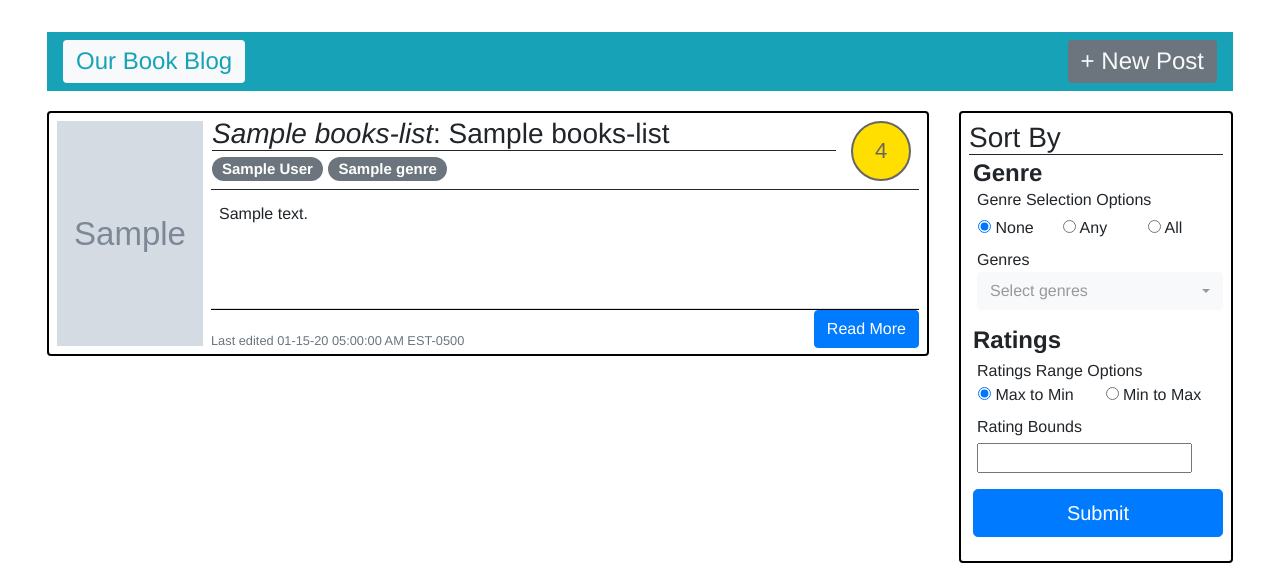
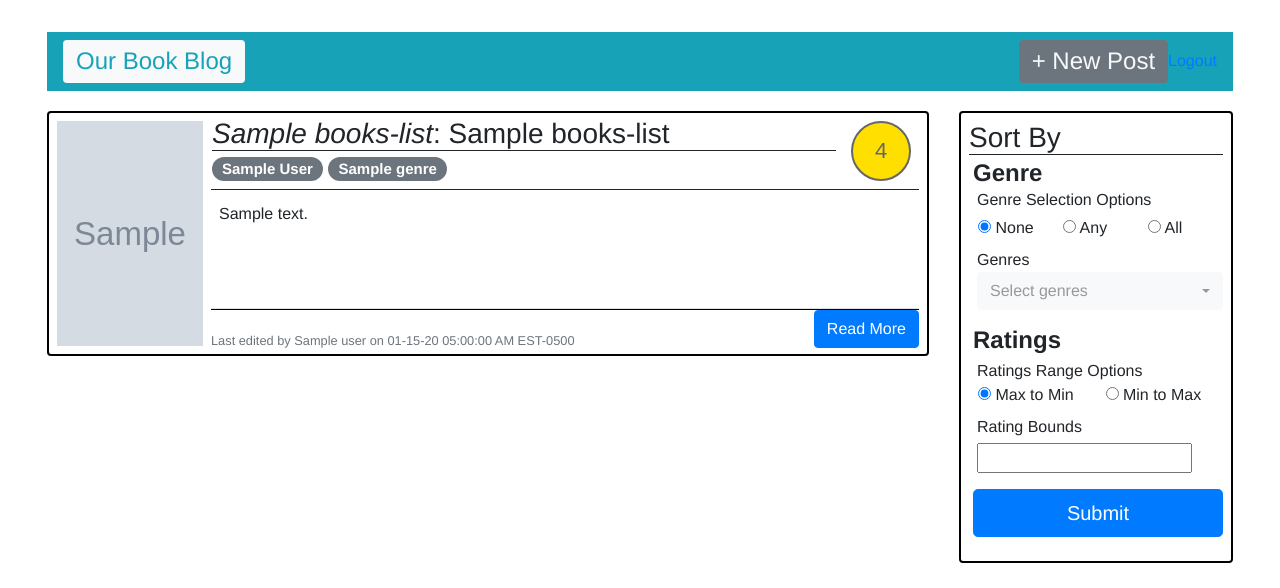
Before and after one commit to eshau/flash-blog, a Flask app: page /tag_by/1 in a window 1280 px wide. Shown: the top 588 px of the page. Run offline with Flask 2, Linux system fonts and the light colour scheme; grey boxes marked "Sample" are stand-in pictures; a database or web service that is not in the repository returns one stand-in record (values such as "Sample title"); some libraries are stand-ins or nearby versions.

Commit message:
Added timezone/logout

```diff
--- a/app.py
+++ b/app.py
@@ -10,7 +10,7 @@ from flask_pymongo import PyMongo
 from bson.objectid import ObjectId
 import os
 from dotenv import load_dotenv
-from datetime import datetime
+from datetime import datetime, timezone
 import model
 import bcrypt
 
@@ -84,7 +84,7 @@ def logout():
     session.clear()
     return redirect(url_for('login'))
 
-@app.route('/', methods=['GET','POST'])
+@app.route('/home', methods=['GET','POST'])
 def home_page():
     data = {
         'book_reviews':mongo.db["books-list"].find({}).sort('time', -1).limit(20),
@@ -110,7 +110,7 @@ def new_post():
             rating = int(rating)
         else:
             rating = float(rating)
-        now = datetime.utcnow()
+        now = datetime.now(timezone.utc)
         book_review = {
             "book_title" : book_title,
             "post_title" : post_title,
@@ -120,6 +120,7 @@ def new_post():
             "review" : review,
             "rating" : rating,
             "time" : now,
+            "user": session['username'],
         }
         book_reviews.insert(book_review)
         return redirect(url_for('home_page'))
--- a/templates/base.html
+++ b/templates/base.html
@@ -37,7 +37,9 @@
                                 + New Post
                             </h4>
                         </a>
+                        <a href={{url_for('logout')}}>Logout</a>
                     </nav>
+
                 </div>
             </div>
             {% block content%}
--- a/templates/blog_post.html
+++ b/templates/blog_post.html
@@ -42,7 +42,7 @@
                     <div class="col-4">
                         <span style="display:inline; float:right;">
                             <small>
-                                Posted on {{model.time_to_readable(book_review.time)}}
+                               Last edited by {{book_review.user}} on {{model.time_to_readable(book_review.time)}}
                             </small>
                         </span>
                     </div>
--- a/templates/home_page.html
+++ b/templates/home_page.html
@@ -47,7 +47,7 @@
                                         <div class="d-flex">
                                             <div class="mr-auto align-self-end" style="margin-bottom: -0.4rem;">
                                                 <small class="text-muted">
-                                                    Last edited {{model.time_to_readable(book_review.time)}}
+                                                    Last edited by {{book_review.user}} on {{model.time_to_readable(book_review.time)}}
                                                 </small>
                                             </div>
                                             <div class="ml-auto" style="margin-bottom: -0.15rem;">
--- a/templates/register.html
+++ b/templates/register.html
@@ -9,11 +9,11 @@
             <form method=POST action="{{ url_for('register') }}">
                 <div class="form-group">
                     <label for="exampleInputEmail1">Username</label>
-                    <input type="text" class="form-control" name="username" placeholder="Username" required pattern=".{3,}">
+                    <input type="text" class="form-control" name="username" placeholder="Username" required pattern=".{3,}" title="Your username must be 3 or more characters long!">
                 </div>
                 <div class="form-group">
                     <label for="exampleInputPassword1">Password</label>
-                    <input type="password" class="form-control" name="pass" placeholder="Password" required pattern=".{7,}">
+                    <input type="password" class="form-control" name="pass" placeholder="Password" required pattern=".{7,}" title="Your password must be 7 or more characters long!">
                 </div>
                 <button type="submit" class="btn btn-primary btn-block">Register</button>
             </form>
```
